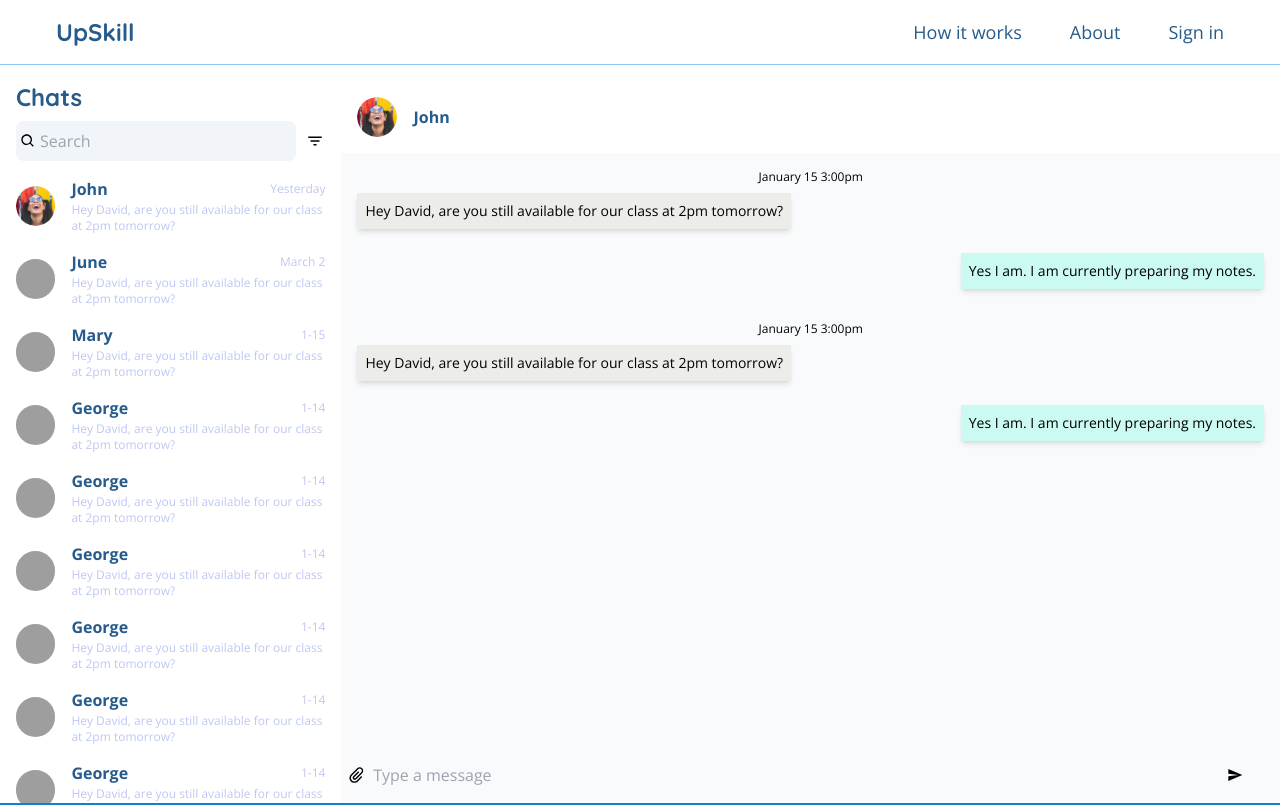
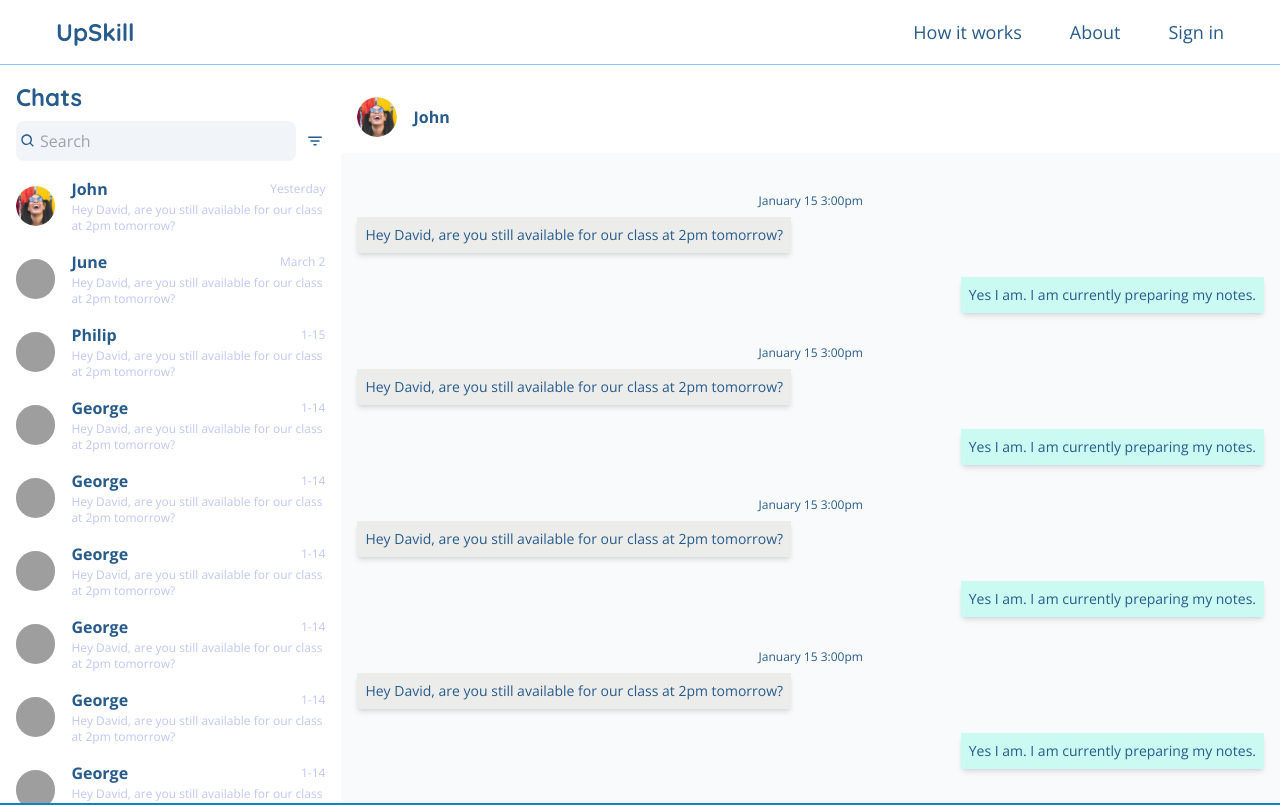
Before and after one commit to chingu-voyages/UpSkill, a React (Vite) app in the folder client/: page /messages in a window 1280 px wide. Shown: the top 805 px of the page. Built offline with nearby package versions, Linux system fonts and the light colour scheme; grey boxes are pictures that could not be loaded.

Commit message:
Adjusted the colors and margins

```diff
--- a/client/src/components/messages/ChatSearchInput.jsx
+++ b/client/src/components/messages/ChatSearchInput.jsx
@@ -15,7 +15,7 @@ const ChatSearchInput = ({ text, placeholder }) => {
           placeholder={placeholder}
           className="border-0 pl-6 pr-2 py-2 focus:outline-none bg-transparent w-full "
         />
-        <BiSearch className="absolute left-1" />
+        <BiSearch color="#265B8B" className="absolute left-1" />
       </div>
 
       {filtered ? (
@@ -24,11 +24,11 @@ const ChatSearchInput = ({ text, placeholder }) => {
           className="bg-grotto-100 text-white ml-2 text-lg flex items-center justify-center w-6 h-6 rounded-full cursor-pointer"
           onClick={handleFilter}
         >
-          <MdFilterList />
+          <MdFilterList color="#265B8B" />
         </div>
       ) : (
         <div className="w-6 h-6 ml-2 flex items-center justify-center text-lg cursor-pointer">
-          <MdFilterList onClick={handleFilter} />
+          <MdFilterList color="#265B8B" onClick={handleFilter} />
         </div>
       )}
     </div>
--- a/client/src/components/messages/Conversations.jsx
+++ b/client/src/components/messages/Conversations.jsx
@@ -3,20 +3,20 @@ import SendMessage from "./SendMessage";
 
 const Conversations = ({ message }) => {
   return (
-    <div className="overflow-x-hidden w-full relative">
-      <div className="bg-slate-50  flex flex-col px-4 pt-20 overflow-x-hidden h-chatScreenHeight">
+    <div className="overflow-x-hidden w-full relative text-primary">
+      <div className="bg-slate-50  flex flex-col px-4 pt-8 mb-12 overflow-x-hidden h-chatScreenHeight">
         <span className="text-center text-xs my-2">January 15 3:00pm</span>
         <div className="">
           <div className="hidden">
             <img src="" alt="" />
           </div>
-          <div className="flex inline">
+          <div className="flex">
             <span className="max-[940px]:text-base text-sm p-2 shadow-md bg-ivory-100">
               {message}
             </span>
           </div>
         </div>
-        <div className="flex inline justify-end ">
+        <div className="flex justify-end">
           <span className="max-[940px]:text-base text-sm w-max bg-myChat shadow-md my-6  p-2">
             Yes I am. I am currently preparing my notes.
           </span>
@@ -26,13 +26,93 @@ const Conversations = ({ message }) => {
           <div className="hidden">
             <img src="" alt="" />
           </div>
-          <div className="flex inline">
+          <div className="flex">
             <span className="max-[394px]:text-base text-sm p-2 shadow-md bg-ivory-100">
               {message}
             </span>
           </div>
         </div>
-        <div className="flex inline justify-end mb-10">
+        <div className="flex justify-end">
+          <span className="max-[394px]:text-base text-sm w-max bg-myChat shadow-md my-6  p-2">
+            Yes I am. I am currently preparing my notes.
+          </span>
+        </div>
+        <span className="text-center text-xs my-2">January 15 3:00pm</span>
+        <div className="">
+          <div className="hidden">
+            <img src="" alt="" />
+          </div>
+          <div className="flex">
+            <span className="max-[394px]:text-base text-sm p-2 shadow-md bg-ivory-100">
+              {message}
+            </span>
+          </div>
+        </div>
+        <div className="flex justify-end">
+          <span className="max-[394px]:text-base text-sm w-max bg-myChat shadow-md my-6  p-2">
+            Yes I am. I am currently preparing my notes.
+          </span>
+        </div>
+        <span className="text-center text-xs my-2">January 15 3:00pm</span>
+        <div className="">
+          <div className="hidden">
+            <img src="" alt="" />
+          </div>
+          <div className="flex">
+            <span className="max-[394px]:text-base text-sm p-2 shadow-md bg-ivory-100">
+              {message}
+            </span>
+          </div>
+        </div>
+        <div className="flex justify-end">
+          <span className="max-[394px]:text-base text-sm w-max bg-myChat shadow-md my-6  p-2">
+            Yes I am. I am currently preparing my notes.
+          </span>
+        </div>
+        <span className="text-center text-xs my-2">January 15 3:00pm</span>
+        <div className="">
+          <div className="hidden">
+            <img src="" alt="" />
+          </div>
+          <div className="flex">
+            <span className="max-[394px]:text-base text-sm p-2 shadow-md bg-ivory-100">
+              {message}
+            </span>
+          </div>
+        </div>
+        <div className="flex justify-end">
+          <span className="max-[394px]:text-base text-sm w-max bg-myChat shadow-md my-6  p-2">
+            Yes I am. I am currently preparing my notes.
+          </span>
+        </div>
+        <span className="text-center text-xs my-2">January 15 3:00pm</span>
+        <div className="">
+          <div className="hidden">
+            <img src="" alt="" />
+          </div>
+          <div className="flex">
+            <span className="max-[394px]:text-base text-sm p-2 shadow-md bg-ivory-100">
+              {message}
+            </span>
+          </div>
+        </div>
+        <div className="flex justify-end">
+          <span className="max-[394px]:text-base text-sm w-max bg-myChat shadow-md my-6  p-2">
+            Yes I am. I am currently preparing my notes.
+          </span>
+        </div>
+        <span className="text-center text-xs my-2">January 15 3:00pm</span>
+        <div className="">
+          <div className="hidden">
+            <img src="" alt="" />
+          </div>
+          <div className="flex">
+            <span className="max-[394px]:text-base text-sm p-2 shadow-md bg-ivory-100">
+              {message}
+            </span>
+          </div>
+        </div>
+        <div className="flex justify-end">
           <span className="max-[394px]:text-base text-sm w-max bg-myChat shadow-md my-6  p-2">
             Yes I am. I am currently preparing my notes.
           </span>
--- a/client/src/components/messages/SendMessage.jsx
+++ b/client/src/components/messages/SendMessage.jsx
@@ -5,7 +5,7 @@ import { MdSend } from "react-icons/md";
 const SendMessage = () => {
   return (
     <div className="flex items-center w-full absolute bottom-0 overflow-x-hidden bg-slate-50 p-2">
-      <ImAttachment />
+      <ImAttachment color="#265B8B" />
       <form className="w-full flex bg-slate-50">
         <input
           type="text"
@@ -13,7 +13,7 @@ const SendMessage = () => {
           className="w-full border-0 py-2 focus:outline-none bg-slate-50 px-2"
         />
         <button type="submit" className="inline-block w-12 ml-2">
-          <MdSend />
+          <MdSend color="#265B8B" />
         </button>
       </form>
     </div>
--- a/client/src/pages/Messaging.jsx
+++ b/client/src/pages/Messaging.jsx
@@ -125,7 +125,7 @@ const Messaging = () => {
             </div>
           ) : (
             <div className="w-full">
-              <div className="fixed left-0 right-0 z-10 bg-white max-w-full bg-primary">
+              <div className="z-10 bg-white max-w-full">
                 <div className="flex items-center w-44 justify-between p-4">
                   <IoIosArrowBack
                     className="cursor-pointer text-primary text-2xl"
@@ -173,7 +173,7 @@ const Messaging = () => {
             />
             <Chats
               avi={person2}
-              name="Mary"
+              name="Philip"
               date="1-15"
               message="Hey David, are you still available for our class at 2pm tomorrow?"
               setOpenMsg={setOpenMsg}
@@ -243,7 +243,7 @@ const Messaging = () => {
             />
           </div>
           <div className="w-full overflow-auto ">
-            <div className="fixed z-10 bg-white w-full">
+            <div className="bg-white w-full">
               <div className="flex items-center w-44 justify-between p-4">
                 {screenSize <= 940 && (
                   <IoIosArrowBack
```
